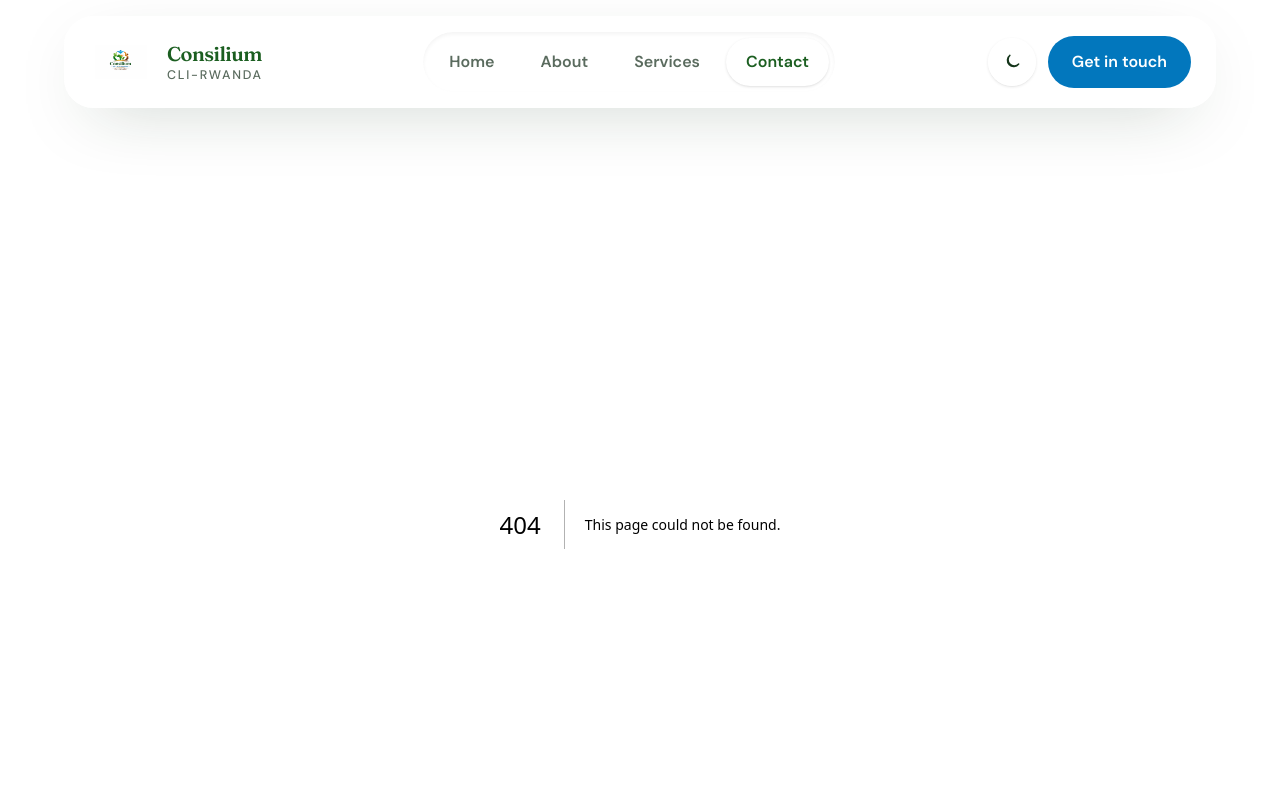
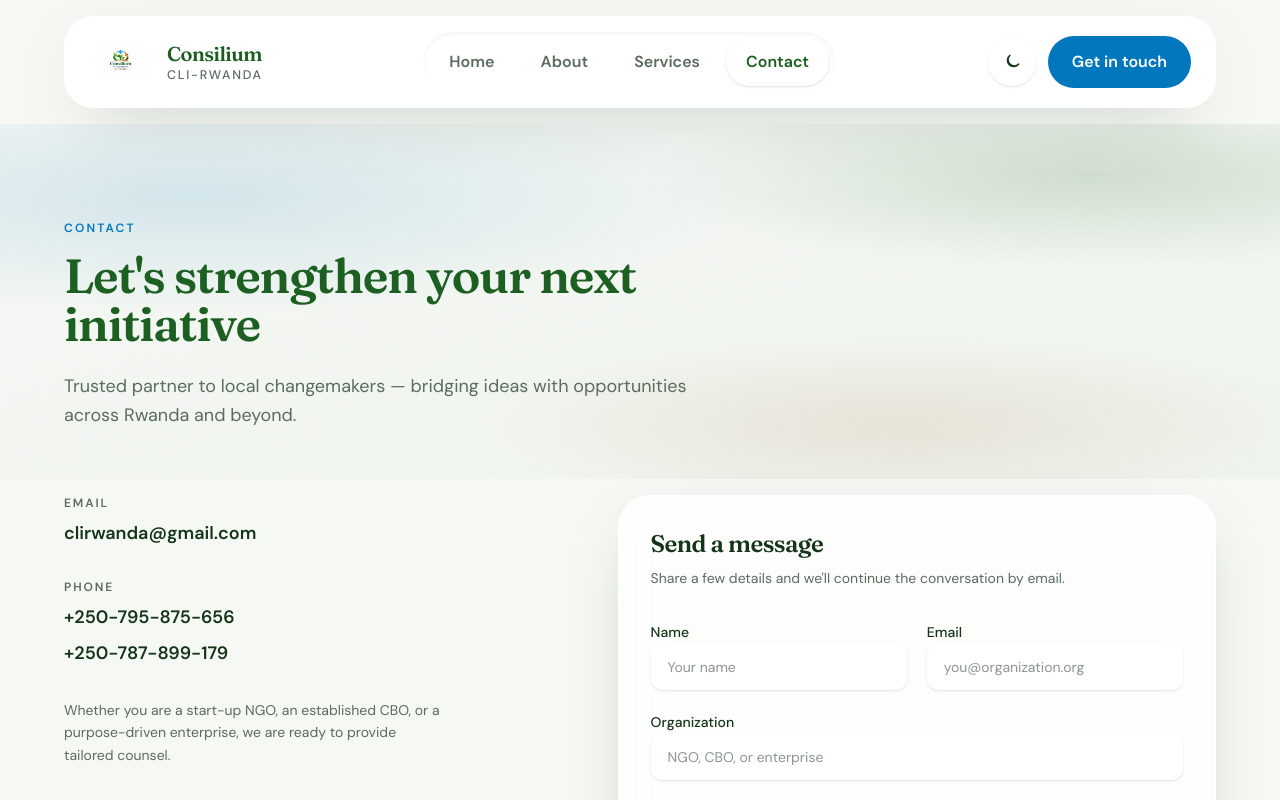
Before and after one commit to hirwacedric123/cli-rwanda, a Next.js app: page /contact in a window 1280 px wide. Before the commit this address had no page. Shown: the top 800 px of the page. Built offline with nearby package versions, Linux system fonts and the light colour scheme.

Commit message:
Add the Contact page.
Provide contact details alongside the inquiry form for visitor outreach.

```diff
--- /dev/null
+++ b/app/contact/page.tsx
@@ -0,0 +1,85 @@
+import type { Metadata } from "next";
+import { ContactForm } from "@/components/ContactForm";
+import { FadeIn } from "@/components/FadeIn";
+import { Section } from "@/components/Section";
+import { site } from "@/lib/content";
+
+export const metadata: Metadata = {
+  title: "Contact",
+  description: `Get in touch with ${site.name} — ${site.email}`,
+};
+
+export default function ContactPage() {
+  return (
+    <>
+      <Section className="hero-atmosphere relative overflow-hidden !pb-12 !pt-16 md:!pt-24">
+        <div className="texture-noise pointer-events-none absolute inset-0 opacity-50" aria-hidden />
+        <FadeIn>
+          <p className="text-xs font-semibold uppercase tracking-[0.18em] text-accent">Contact</p>
+          <h1 className="mt-4 max-w-3xl font-display text-4xl font-semibold tracking-tight text-primary md:text-5xl">
+            Let&apos;s strengthen your next initiative
+          </h1>
+          <p className="mt-6 max-w-2xl text-lg leading-relaxed text-muted">
+            Trusted partner to local changemakers — bridging ideas with opportunities across Rwanda
+            and beyond.
+          </p>
+        </FadeIn>
+      </Section>
+
+      <Section className="!pt-4">
+        <div className="grid gap-12 lg:grid-cols-[0.9fr_1.1fr] lg:gap-16">
+          <FadeIn>
+            <div className="space-y-8">
+              <div>
+                <h2 className="text-xs font-semibold uppercase tracking-[0.16em] text-muted">
+                  Email
+                </h2>
+                <a
+                  href={`mailto:${site.email}`}
+                  className="mt-2 inline-block text-lg font-semibold text-foreground transition-colors hover:text-accent"
+                >
+                  {site.email}
+                </a>
+              </div>
+
+              <div>
+                <h2 className="text-xs font-semibold uppercase tracking-[0.16em] text-muted">
+                  Phone
+                </h2>
+                <ul className="mt-2 space-y-2">
+                  {site.phones.map((phone) => (
+                    <li key={phone}>
+                      <a
+                        href={`tel:${phone.replace(/-/g, "")}`}
+                        className="text-lg font-semibold text-foreground transition-colors hover:text-accent"
+                      >
+                        {phone}
+                      </a>
+                    </li>
+                  ))}
+                </ul>
+              </div>
+
+              <p className="max-w-sm text-sm leading-relaxed text-muted">
+                Whether you are a start-up NGO, an established CBO, or a purpose-driven enterprise,
+                we are ready to provide tailored counsel.
+              </p>
+            </div>
+          </FadeIn>
+
+          <FadeIn delay={0.08}>
+            <div className="glass-panel-strong rounded-[2rem] p-6 sm:p-8">
+              <h2 className="font-display text-2xl font-semibold tracking-tight text-foreground">
+                Send a message
+              </h2>
+              <p className="mt-2 mb-8 text-sm text-muted">
+                Share a few details and we&apos;ll continue the conversation by email.
+              </p>
+              <ContactForm />
+            </div>
+          </FadeIn>
+        </div>
+      </Section>
+    </>
+  );
+}
```
